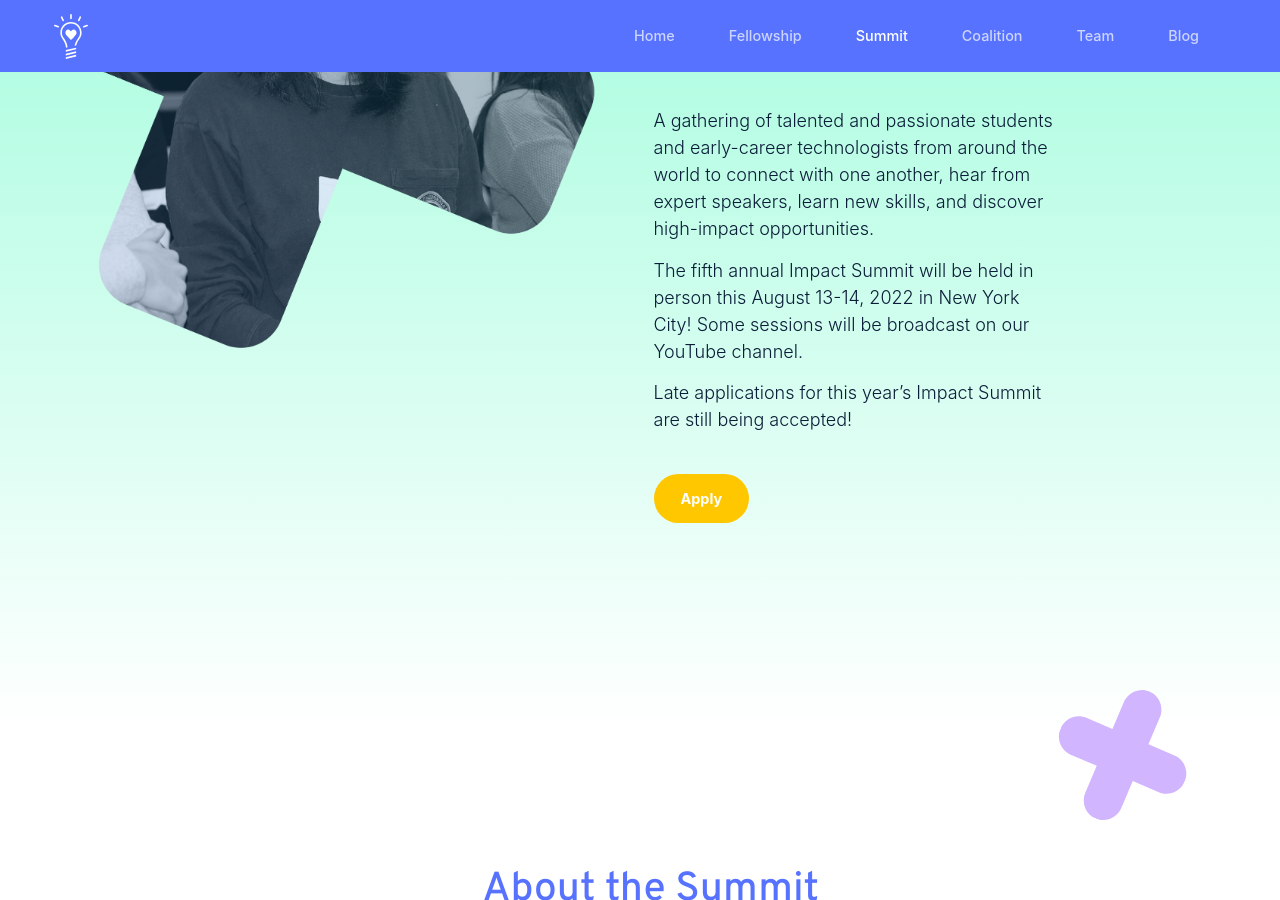
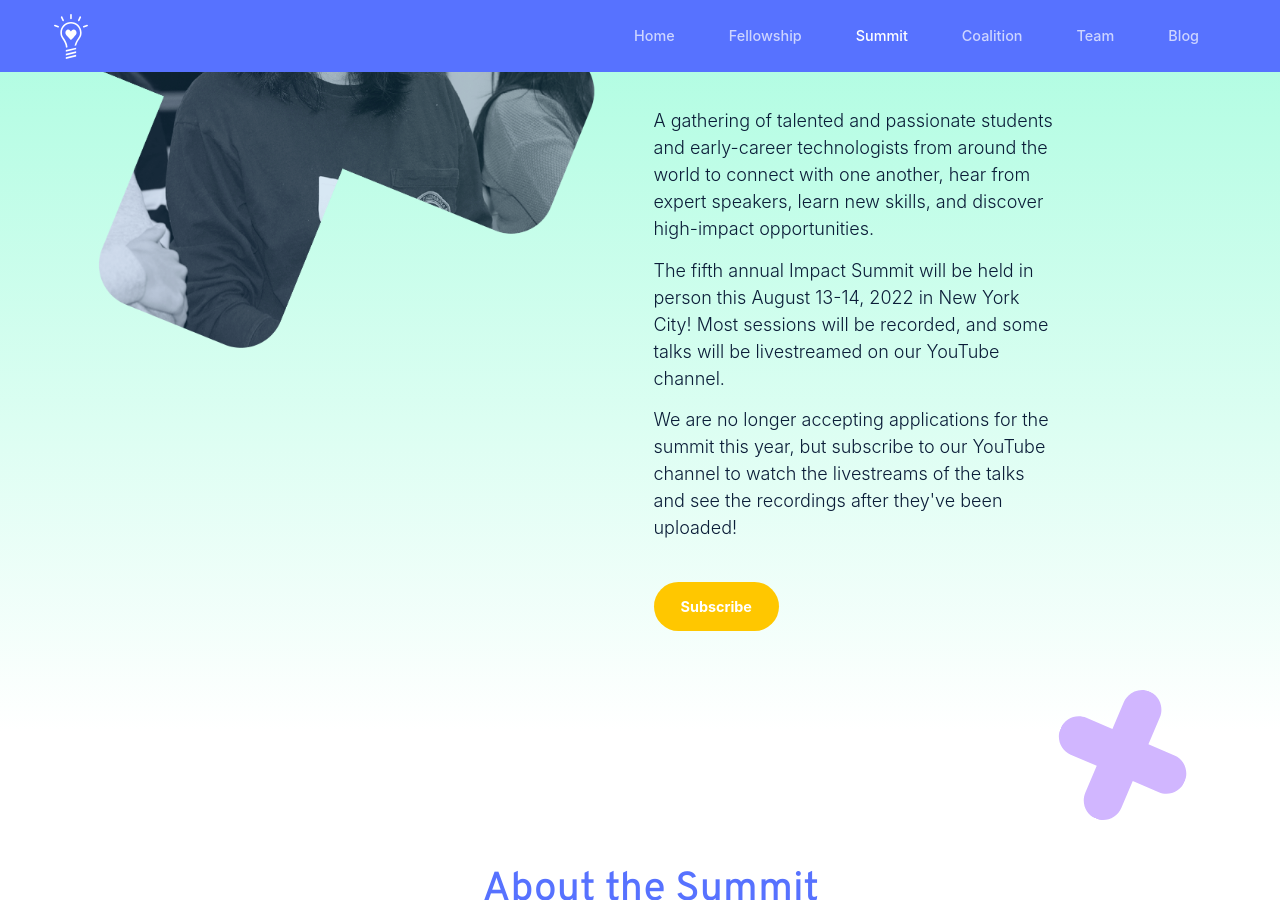
Before and after one commit to impact-labs/impact-labs.github.io, a Jekyll site: the page built from pages/summit.html, in a window 1280 px wide and 900 px high, scrolled down 322 px. Built offline with Jekyll 4.4.1, drawn with Linux system fonts in a browser that asks for light colours.

Commit message:
Update summit.html

```diff
--- a/pages/summit.html
+++ b/pages/summit.html
@@ -16,12 +16,12 @@ image: /assets/images/seo/summit.jpg
 					A gathering of talented and passionate students and early-career technologists from around the world to connect with one another, hear from expert speakers, learn new skills, and discover high-impact opportunities.
 				</p>
 				<p>
-					The fifth annual Impact Summit will be held in person this August 13-14, 2022 in New York City! Some sessions will be broadcast on our YouTube channel.
+					The fifth annual Impact Summit will be held in person this August 13-14, 2022 in New York City! Most sessions will be recorded, and some talks will be livestreamed on our YouTube channel.
 				</p>
 				<p>
-					Late applications for this year’s Impact Summit are still being accepted!
+					We are no longer accepting applications for the summit this year, but subscribe to our YouTube channel to watch the livestreams of the talks and see the recordings after they've been uploaded!
 				</p>
-				<a class="btn btn-warning mt-3" href="https://airtable.com/shrSQ7A0IjHQtue7g" target="_blank" role="button" aria-pressed="true">Apply</a>
+				<a class="btn btn-warning mt-3" href="https://www.youtube.com/channel/UC7oVAHhAIjTJPDU8k1s2tTg" target="_blank" role="button" aria-pressed="true">Subscribe</a>
 			</div>
 		</div>
 		<div class="col-1 col-md-2"></div>
@@ -143,7 +143,7 @@ image: /assets/images/seo/summit.jpg
 				<br/>
 				<h4>When and where will the 2022 Impact Summit be taking place?</h4>
 				<p>
-					The summit will be held from August 12th to 14th in New York City. The exact address will be given to registered attendees. Events that can be broadcast virtually will be shared on our YouTube channel.
+					The summit will be held on August 13th and 14th in New York City. The exact address will be given to registered attendees. Events that can be broadcast virtually will be shared on our YouTube channel.
 				</p>
 				<br/>
 				<h4>Help! I’m still confused! Where can I ask more questions?</h4>
```
Also changed, not shown: other parts of pages/summit.html (+1 -1 lines).
